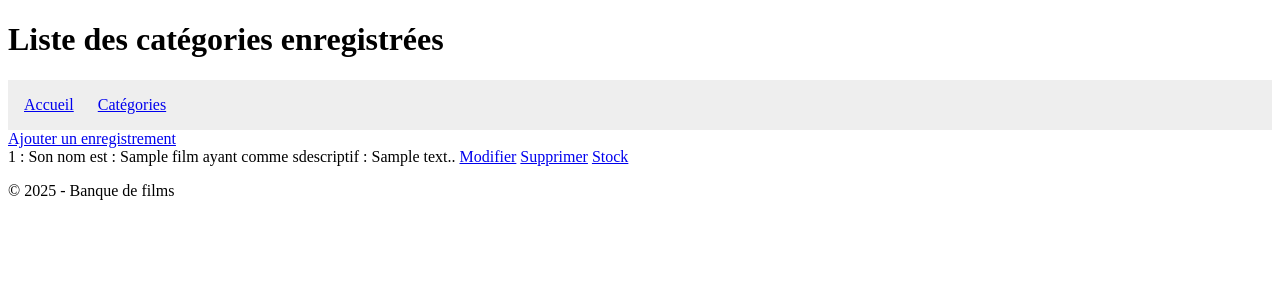
After one commit to 1gn0/SAE23, a Django app: page /banque/Categorie_Film/all_categorie_film/ in a window 1280 px wide. The commit adds this page. Shown: the top 300 px of the page. Run offline with Django 5.2, Linux system fonts and the light colour scheme; tables that the repository leaves empty hold one stand-in row (values such as "Sample post").

Commit message:
ajout categorie

```diff
--- a/Code/projet/django/banque/categorie_views.py
+++ b/Code/projet/django/banque/categorie_views.py
@@ -12,27 +12,30 @@ def ajout(request):
         if form.is_valid():
             Categorie_Film= form.save()
             list_data = list(models.Categorie_Film.objects.all())
-            return render(request,"banque/Categorie/ajout_categorie.html",{"form" : form})
+            return render(request,"banque/categorie/ajout_categorie_film.html",{"liste" : list_data})
         else :
-            return render(request,"banque/Categorie/ajout_categorie.html",{"form" : form})
+            return render(request,"banque/categorie/ajout_categorie_film.html",{"form" : form})
+    else:
+        form = Categorie_FilmForm()
+        return render(request, "banque/categorie/ajout_categorie_film.html", {"form": form})
 
 def traitement(request, id):
     lform = Categorie_FilmForm(request.POST)
     if lform.is_valid():
-        categorie = lform.save()
+        Categorie = lform.save()
         list_data = list(models.Categorie_Film.objects.all())
-        return render(request, "banque/Categorie/all_categorie.html", {"liste" : list_data})
+        return render(request, "banque/categorie/all_categorie_film.html", {"liste" : list_data})
     else:
-        return render(request,"banque/Categorie/ajout_categorie.html",{"form": lform})
+        return render(request,"banque/categorie/ajout_categorie_film.html",{"form": lform})
 
 def affiche_all(request):
     list_data = list(models.Categorie_Film.objects.all())
-    return render(request, "banque/Categorie/all_categorie.html", {"liste" : list_data})
+    return render(request, "banque/categorie/all_categorie_film.html", {"liste" : list_data})
 
 def modifier(request, id):
     categorie = models.Categorie_Film.objects.get(id=id)
     lform = Categorie_FilmForm(categorie.__dict__)
-    return render(request, "banque/Categorie/modifier_categorie.html", {"lform" : lform, "id" : id})
+    return render(request, "banque/categorie/modifier_categorie_film.html", {"lform" : lform, "id" : id})
 
 def sauvegarder_modif(request, id):
     n_form = Categorie_FilmForm(request.POST)
@@ -41,14 +44,14 @@ def sauvegarder_modif(request, id):
         sauvegarde.id = id
         sauvegarde.save()
         list_data = list(models.Magasin.objects.all())
-        return render(request, "banque/Categorie/all_categorie.html", {"liste" : list_data})
+        return render(request, "banque/categorie/all_categorie_film.html", {"liste" : list_data})
 
 def supprimer(request, id):
     categorie = models.Categorie_Film.objects.get(id=id)
     lform = Categorie_FilmForm(categorie.__dict__)
-    return render(request, "banque/Categorie/supprimer_categorie.html", {"lform" : lform, "id" : id})
+    return render(request, "banque/categorie/supprimer_categorie_film.html", {"lform" : lform, "id" : id})
 
 def stock(request, id):
     categorie = models.Categorie_Film.objects.get(id=id)
     list_data = list(models.Categorie_Film.objects.all())
-    return render(request, "banque/Categorie/stock_categorie.html", {"liste" : list_data, "id" : id})
+    return render(request, "banque/categorie/stock_categorie_film.html", {"liste" : list_data, "id" : id})
--- a/Code/projet/django/banque/templates/banque/categorie/ajout_categorie_film.html
+++ b/Code/projet/django/banque/templates/banque/categorie/ajout_categorie_film.html
@@ -1,10 +1,10 @@
-{% extends 'base.html' %}
+{% extends '../index.html' %}
 {% load static %}
 {% block title %}Ajout d'une catégorie{% endblock %}
 {% block header %}Ajouter une catégorie{% endblock %}
 
 {% block content %}
-    <form method="post" action="/Categorie/traitement/">
+    <form method="post" action="/banque/Categorie_Film/traitement/{{id}}/">
         {% csrf_token %}
         {{ form.as_ul }}
         <input type="submit" value="Envoyer les données">
--- /dev/null
+++ b/Code/projet/django/banque/templates/banque/categorie/all_categorie_film.html
@@ -0,0 +1,20 @@
+{% extends '../index.html' %}
+{% load static %}
+{% block title %}Liste des catégories{% endblock %}
+{% block header %}Liste des catégories enregistrées{% endblock %}
+
+{% block content %}
+    <a class="btn_generic" href="/banque/Categorie_Film/ajout_categorie_film/">Ajouter un enregistrement</a>
+    <main class="flex_conteneur_all">
+        {% for donnees in liste %}
+            <div class="flex_item_all">
+                <div class="traitement">
+                    {{donnees.id}} : {{donnees|safe}}
+                    <a class="btn_generic" href="/banque/Categorie_Film/modifier_categorie_film/{{donnees.id}}">Modifier</a>
+                    <a class="btn_generic" href="/banque/Categorie_Film/supprimer_categorie_film/{{donnees.id}}">Supprimer</a>
+                    <a class="btn_generic" href="/banque/Categorie_Film/stock_categorie_film/{{donnees.id}}">Stock</a>
+                </div>
+            </div>
+        {% endfor %}
+    </main>
+{% endblock %}
--- a/Code/projet/django/banque/templates/banque/categorie/supprimer_categorie_film.html
+++ b/Code/projet/django/banque/templates/banque/categorie/supprimer_categorie_film.html
@@ -5,7 +5,7 @@
 
 {% block content %}
     <p>Voulez-vous supprimer la catégorie suivante {{Categorie}} ? ID : {{id}}</p>
-    <form method="post" action="/Categorie/supprimer_categorie/{{id}}/">
+    <form method="post" action="/Categorie_Film/supprimer_categorie/{{id}}/">
         {% csrf_token %}
         <input type="submit" value="Supprimer">
     </form>
--- a/Code/projet/django/banque/templates/banque/index.html
+++ b/Code/projet/django/banque/templates/banque/index.html
@@ -12,7 +12,7 @@
         <!-- Navbar -->
         <nav style="background-color: #eee; padding: 1em; margin-top: 10px;">
             <a href="{% url 'index' %}" style="margin-right: 20px;">Accueil</a>
-            <a href="{% url 'liste_categories' %}">Catégories</a>
+            <a href="/banque/Categorie_Film/all_categorie_film/">Catégories</a>
         </nav>
     </header>
 
--- a/Code/projet/django/banque/urls.py
+++ b/Code/projet/django/banque/urls.py
@@ -4,6 +4,7 @@ from . import acteur_views
 from . import film_views
 from . import personne_views
 from . import commentaire_views
+from . import views
 
 urlpatterns = [
 
@@ -13,12 +14,11 @@ urlpatterns = [
     path('Acteur/affiche_acteur/<int:id>/', acteur_views.affiche_all),
     path('Acteur/traitement/', acteur_views.traitement),
 
-
     path('Categorie_Film/modifier_categorie_film/<int:id>/', categorie_views.modifier),
     path('Categorie_Film/supprimer_categorie_film/<int:id>/', categorie_views.supprimer),
     path('Categorie_Film/ajout_categorie_film/', categorie_views.ajout),
-    path('Categorie_Film/affiche_categorie_film/<int:id>/', categorie_views.affiche_all),
-    path('Categorie_Film/traitement/', categorie_views.traitement),
+    path('Categorie_Film/all_categorie_film/', categorie_views.affiche_all),
+    path('Categorie_Film/traitement/<int:id>/', categorie_views.traitement),
 
     path('Commentaire/modifier_commentaire/<int:id>/', commentaire_views.modifier),
     path('Commentaire/supprimer_commentaire/<int:id>/', commentaire_views.supprimer),
@@ -30,18 +30,18 @@ urlpatterns = [
     path('Film/modifier_film/<int:id>/', film_views.modifier),
     path('Film/supprimer_film/<int:id>/', film_views.supprimer),
     path('Film/ajout_film/', film_views.ajout),
-    path('Film/affiche_film/<int:id>/', film_views.affiche),
+    path('Film/affiche_film/<int:id>/', film_views.affiche_all),
     path('Film/traitement/', film_views.traitement),
 
 
     path('Personne/modifier_personne/<int:id>/', personne_views.modifier),
     path('Personne/supprimer_personne/<int:id>/', personne_views.supprimer),
     path('Personne/ajout_personne/', personne_views.ajout),
-    path('Personne/affiche_personne/<int:id>/', personne_views.affiche),
+    path('Personne/affiche_personne/<int:id>/', personne_views.affiche_all),
     path('Personne/traitement/', personne_views.traitement),
 
 
-    path('', views.index),
+    path('index/', views.index, name="index"),
 
 
 ]
--- a/Code/projet/django/projet/settings.py
+++ b/Code/projet/django/projet/settings.py
@@ -23,9 +23,8 @@ BASE_DIR = Path(__file__).resolve().parent.parent
 SECRET_KEY = 'django-insecure-2vj#upg-5w_kt6=6vao(q3$-1elwp07kuyc2-miojsly@6@br!'
 
 # SECURITY WARNING: don't run with debug turned on in production!
-DEBUG = False
-
-ALLOWED_HOSTS = ["127.0.0.1", "localhost"]
+DEBUG = True
+ALLOWED_HOSTS = []
 
 
 # Application definition
```
Also changed, not shown: Code/projet/django/banque/templates/banque/categorie/all_categorie.html (deleted, +0 -20 lines), Code/projet/django/banque/migrations/0001_initial.py (added), Code/projet/django/db.sqlite3.
